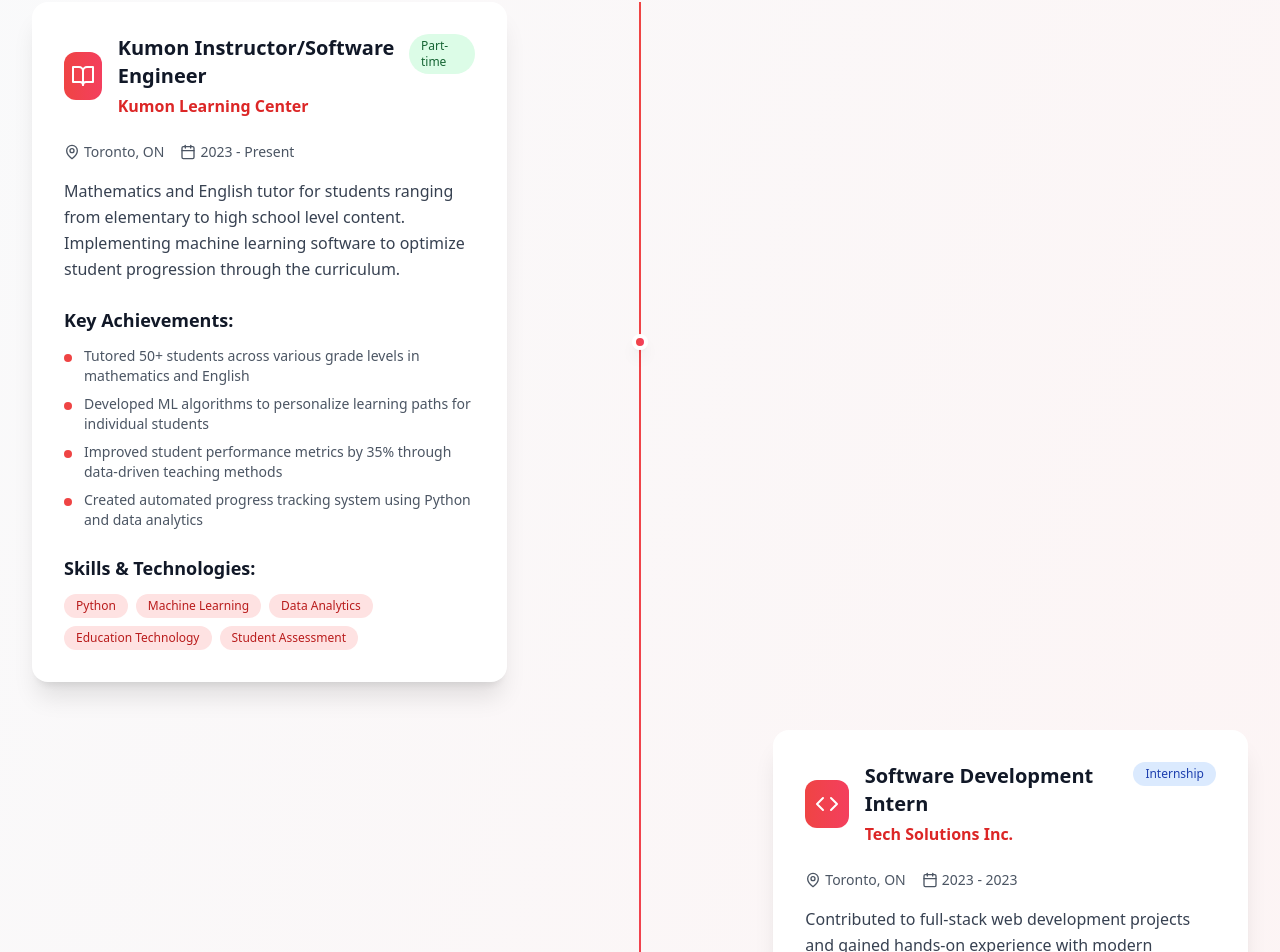
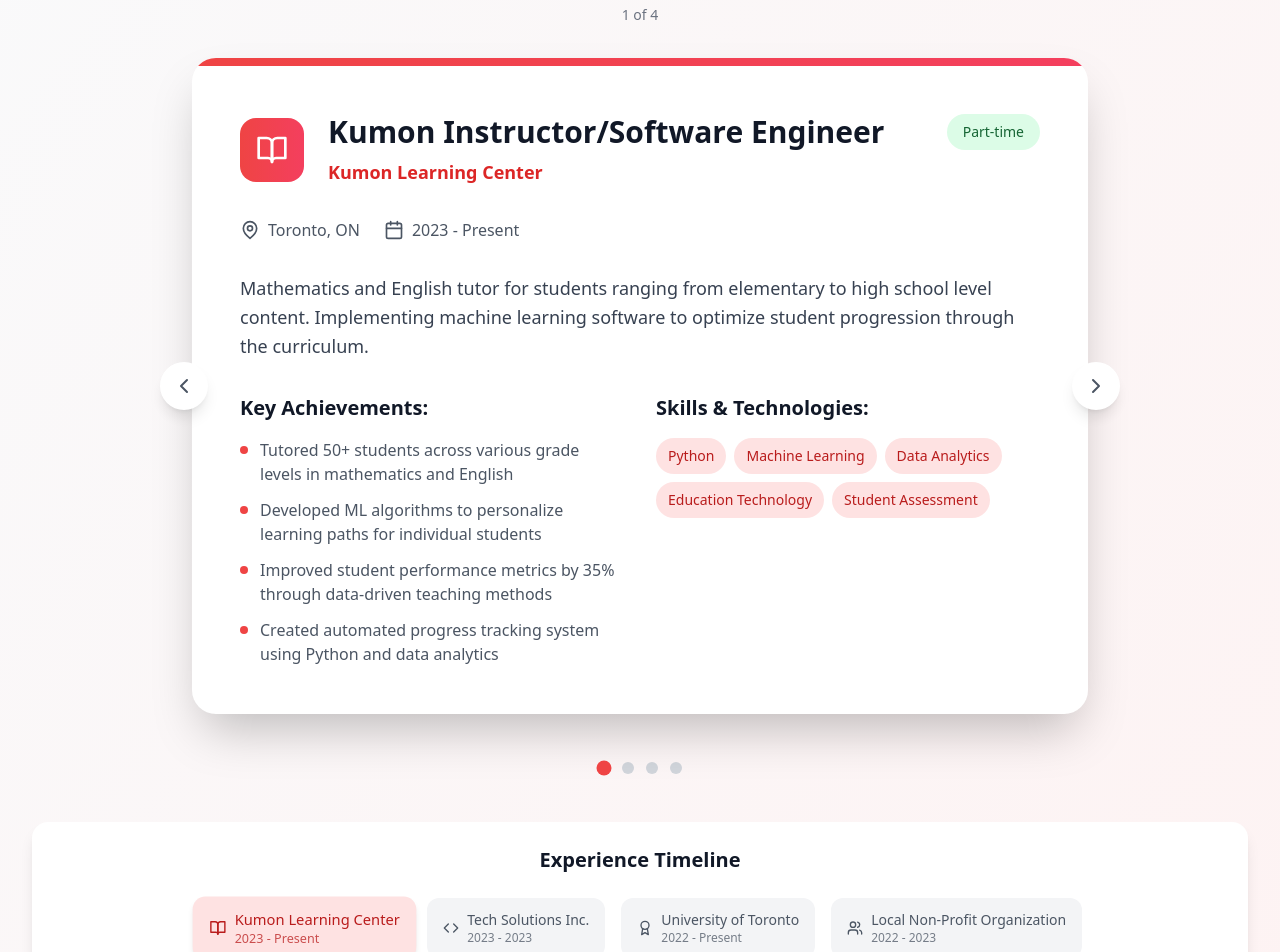
Before and after one commit to vedantkminiai/vedant-k, a React (Vite) app: page / in a window 1280 px wide. Shown: the part 2380-3332 px from the top of the page. Built offline with nearby package versions, Linux system fonts and the light colour scheme.

Commit message:
Redesign Experience section with horizontal carousel

```diff
--- a/src/components/Experience.tsx
+++ b/src/components/Experience.tsx
@@ -1,7 +1,9 @@
-import React from 'react';
-import { Calendar, MapPin, Award, Users, Code, BookOpen } from 'lucide-react';
+import React, { useState } from 'react';
+import { Calendar, MapPin, Award, Users, Code, BookOpen, ChevronLeft, ChevronRight } from 'lucide-react';
 
 const Experience = () => {
+  const [currentIndex, setCurrentIndex] = useState(0);
+
   const experiences = [
     {
       title: 'Kumon Instructor/Software Engineer',
@@ -84,6 +86,20 @@ const Experience = () => {
     }
   };
 
+  const nextExperience = () => {
+    setCurrentIndex((prev) => (prev + 1) % experiences.length);
+  };
+
+  const prevExperience = () => {
+    setCurrentIndex((prev) => (prev - 1 + experiences.length) % experiences.length);
+  };
+
+  const goToExperience = (index: number) => {
+    setCurrentIndex(index);
+  };
+
+  const currentExperience = experiences[currentIndex];
+
   return (
     <section id="experience" className="py-20 bg-gradient-to-br from-gray-50 to-red-50">
       <div className="max-w-7xl mx-auto px-4 sm:px-6 lg:px-8">
@@ -94,74 +110,69 @@ const Experience = () => {
           <div className="w-24 h-1 bg-gradient-to-r from-red-600 to-rose-600 mx-auto mb-8"></div>
           <p className="text-lg sm:text-xl text-gray-600 max-w-3xl mx-auto leading-relaxed">
             My journey through various roles has shaped my skills and passion for technology.
-            Here's a timeline of my professional and educational experiences.
+            Navigate through my professional and educational experiences.
           </p>
         </div>
 
-        <div className="relative">
-          {/* Timeline Line */}
-          <div className="absolute left-8 md:left-1/2 transform md:-translate-x-px h-full w-0.5 bg-gradient-to-b from-red-500 to-rose-500"></div>
+        {/* Experience Counter */}
+        <div className="text-center mb-8">
+          <span className="text-sm font-medium text-gray-500">
+            {currentIndex + 1} of {experiences.length}
+          </span>
+        </div>
 
-          {/* Experience Items */}
-          <div className="space-y-12">
-            {experiences.map((experience, index) => (
-              <div
-                key={index}
-                className={`relative flex items-center ${
-                  index % 2 === 0 ? 'md:flex-row' : 'md:flex-row-reverse'
-                } flex-col md:flex-row`}
-              >
-                {/* Timeline Dot */}
-                <div className="absolute left-8 md:left-1/2 transform -translate-x-1/2 w-4 h-4 bg-gradient-to-r from-red-500 to-rose-500 rounded-full border-4 border-white shadow-lg z-10"></div>
+        {/* Main Experience Card */}
+        <div className="relative max-w-4xl mx-auto mb-12">
+          <div className="bg-white rounded-3xl shadow-2xl overflow-hidden">
+            <div className="h-2 bg-gradient-to-r from-red-500 to-rose-500"></div>
 
-                {/* Content Card */}
-                <div className={`w-full md:w-5/12 ${index % 2 === 0 ? 'md:pr-8 pl-20 md:pl-0' : 'md:pl-8 pl-20 md:pl-0'}`}>
-                  <div className="bg-white rounded-2xl shadow-xl p-8 hover:shadow-2xl transform hover:-translate-y-1 transition-all duration-300">
+            <div className="p-8 sm:p-12">
               {/* Header */}
-                    <div className="flex items-start justify-between mb-6">
-                      <div className="flex items-center">
-                        <div className="flex items-center justify-center w-12 h-12 bg-gradient-to-r from-red-500 to-rose-500 rounded-xl mr-4">
-                          <experience.icon className="h-6 w-6 text-white" />
+              <div className="flex flex-col sm:flex-row sm:items-start sm:justify-between mb-8">
+                <div className="flex items-center mb-4 sm:mb-0">
+                  <div className="flex items-center justify-center w-16 h-16 bg-gradient-to-r from-red-500 to-rose-500 rounded-2xl mr-6">
+                    <currentExperience.icon className="h-8 w-8 text-white" />
                   </div>
                   <div>
-                          <h3 className="text-xl font-bold text-gray-900 mb-1">
-                            {experience.title}
+                    <h3 className="text-2xl sm:text-3xl font-bold text-gray-900 mb-2">
+                      {currentExperience.title}
                     </h3>
-                          <p className="text-red-600 font-semibold">
-                            {experience.company}
+                    <p className="text-red-600 font-semibold text-lg">
+                      {currentExperience.company}
                     </p>
                   </div>
                 </div>
-                      <span className={`px-3 py-1 rounded-full text-xs font-medium ${getTypeColor(experience.type)}`}>
-                        {experience.type}
+                <span className={`px-4 py-2 rounded-full text-sm font-medium ${getTypeColor(currentExperience.type)} self-start`}>
+                  {currentExperience.type}
                 </span>
               </div>
 
               {/* Location and Period */}
-                    <div className="flex flex-wrap items-center gap-4 mb-4 text-sm text-gray-600">
+              <div className="flex flex-wrap items-center gap-6 mb-8 text-gray-600">
                 <div className="flex items-center">
-                        <MapPin className="h-4 w-4 mr-1" />
-                        {experience.location}
+                  <MapPin className="h-5 w-5 mr-2" />
+                  <span className="font-medium">{currentExperience.location}</span>
                 </div>
                 <div className="flex items-center">
-                        <Calendar className="h-4 w-4 mr-1" />
-                        {experience.period}
+                  <Calendar className="h-5 w-5 mr-2" />
+                  <span className="font-medium">{currentExperience.period}</span>
                 </div>
               </div>
 
               {/* Description */}
-                    <p className="text-gray-700 mb-6 leading-relaxed">
-                      {experience.description}
+              <p className="text-gray-700 text-lg mb-8 leading-relaxed">
+                {currentExperience.description}
               </p>
 
+              <div className="grid grid-cols-1 lg:grid-cols-2 gap-8">
                 {/* Achievements */}
-                    <div className="mb-6">
-                      <h4 className="text-lg font-semibold text-gray-900 mb-3">Key Achievements:</h4>
-                      <ul className="space-y-2">
-                        {experience.achievements.map((achievement, achievementIndex) => (
+                <div>
+                  <h4 className="text-xl font-semibold text-gray-900 mb-4">Key Achievements:</h4>
+                  <ul className="space-y-3">
+                    {currentExperience.achievements.map((achievement, achievementIndex) => (
                       <li key={achievementIndex} className="flex items-start">
                         <span className="inline-block w-2 h-2 bg-red-500 rounded-full mt-2 mr-3 flex-shrink-0"></span>
-                            <span className="text-gray-600 text-sm">{achievement}</span>
+                        <span className="text-gray-600">{achievement}</span>
                       </li>
                     ))}
                   </ul>
@@ -169,12 +180,12 @@ const Experience = () => {
 
                 {/* Skills */}
                 <div>
-                      <h4 className="text-lg font-semibold text-gray-900 mb-3">Skills & Technologies:</h4>
+                  <h4 className="text-xl font-semibold text-gray-900 mb-4">Skills & Technologies:</h4>
                   <div className="flex flex-wrap gap-2">
-                        {experience.skills.map((skill, skillIndex) => (
+                    {currentExperience.skills.map((skill, skillIndex) => (
                       <span
                         key={skillIndex}
-                            className="px-3 py-1 bg-red-100 text-red-700 rounded-full text-xs font-medium"
+                        className="px-3 py-2 bg-red-100 text-red-700 rounded-full text-sm font-medium"
                       >
                         {skill}
                       </span>
@@ -183,16 +194,68 @@ const Experience = () => {
                 </div>
               </div>
             </div>
+          </div>
 
-                {/* Spacer for alternating layout */}
-                <div className="hidden md:block w-2/12"></div>
+          {/* Navigation Arrows */}
+          <button
+            onClick={prevExperience}
+            className="absolute left-4 top-1/2 transform -translate-y-1/2 -translate-x-full w-12 h-12 bg-white rounded-full shadow-lg hover:shadow-xl flex items-center justify-center text-gray-600 hover:text-red-600 transition-all duration-300 hover:scale-110"
+            aria-label="Previous experience"
+          >
+            <ChevronLeft className="h-6 w-6" />
+          </button>
+
+          <button
+            onClick={nextExperience}
+            className="absolute right-4 top-1/2 transform -translate-y-1/2 translate-x-full w-12 h-12 bg-white rounded-full shadow-lg hover:shadow-xl flex items-center justify-center text-gray-600 hover:text-red-600 transition-all duration-300 hover:scale-110"
+            aria-label="Next experience"
+          >
+            <ChevronRight className="h-6 w-6" />
+          </button>
         </div>
+
+        {/* Dot Navigation */}
+        <div className="flex justify-center space-x-3 mb-12">
+          {experiences.map((_, index) => (
+            <button
+              key={index}
+              onClick={() => goToExperience(index)}
+              className={`w-3 h-3 rounded-full transition-all duration-300 ${
+                index === currentIndex
+                  ? 'bg-red-500 scale-125'
+                  : 'bg-gray-300 hover:bg-gray-400'
+              }`}
+              aria-label={`Go to experience ${index + 1}`}
+            />
+          ))}
+        </div>
+
+        {/* Experience Timeline Preview */}
+        <div className="bg-white rounded-2xl shadow-lg p-6 mb-12">
+          <h3 className="text-xl font-semibold text-gray-900 mb-6 text-center">Experience Timeline</h3>
+          <div className="flex flex-wrap justify-center gap-4">
+            {experiences.map((exp, index) => (
+              <button
+                key={index}
+                onClick={() => goToExperience(index)}
+                className={`flex items-center px-4 py-3 rounded-xl transition-all duration-300 ${
+                  index === currentIndex
+                    ? 'bg-red-100 text-red-700 shadow-md scale-105'
+                    : 'bg-gray-100 text-gray-600 hover:bg-gray-200'
+                }`}
+              >
+                <exp.icon className="h-4 w-4 mr-2" />
+                <div className="text-left">
+                  <div className="font-medium text-sm">{exp.company}</div>
+                  <div className="text-xs opacity-75">{exp.period}</div>
+                </div>
+              </button>
             ))}
           </div>
         </div>
 
         {/* Call to Action */}
-        <div className="text-center mt-16">
+        <div className="text-center">
           <div className="bg-white rounded-3xl shadow-xl p-8 sm:p-12">
             <h3 className="text-2xl sm:text-3xl font-bold text-gray-900 mb-6">
               Ready for New Challenges
```
Lines whose indentation alone changed are shown as unchanged.
